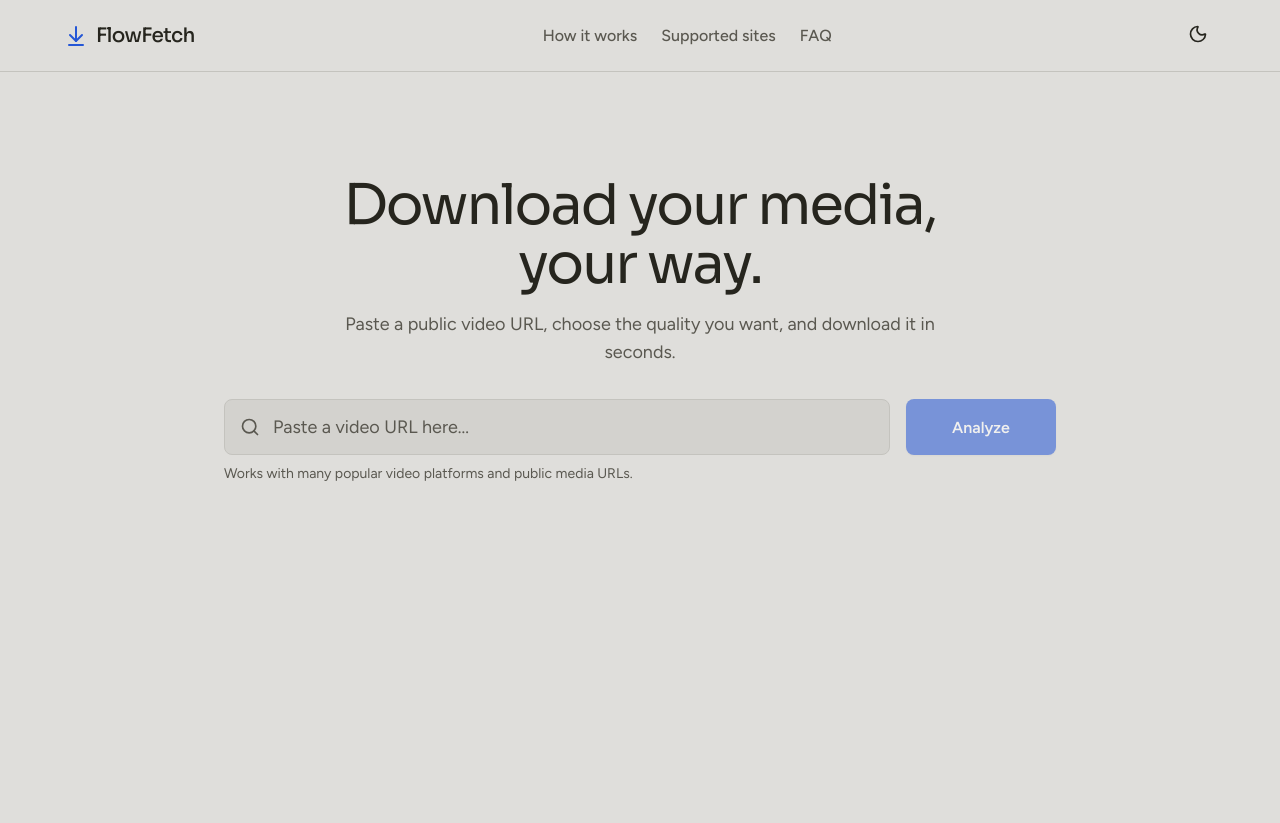
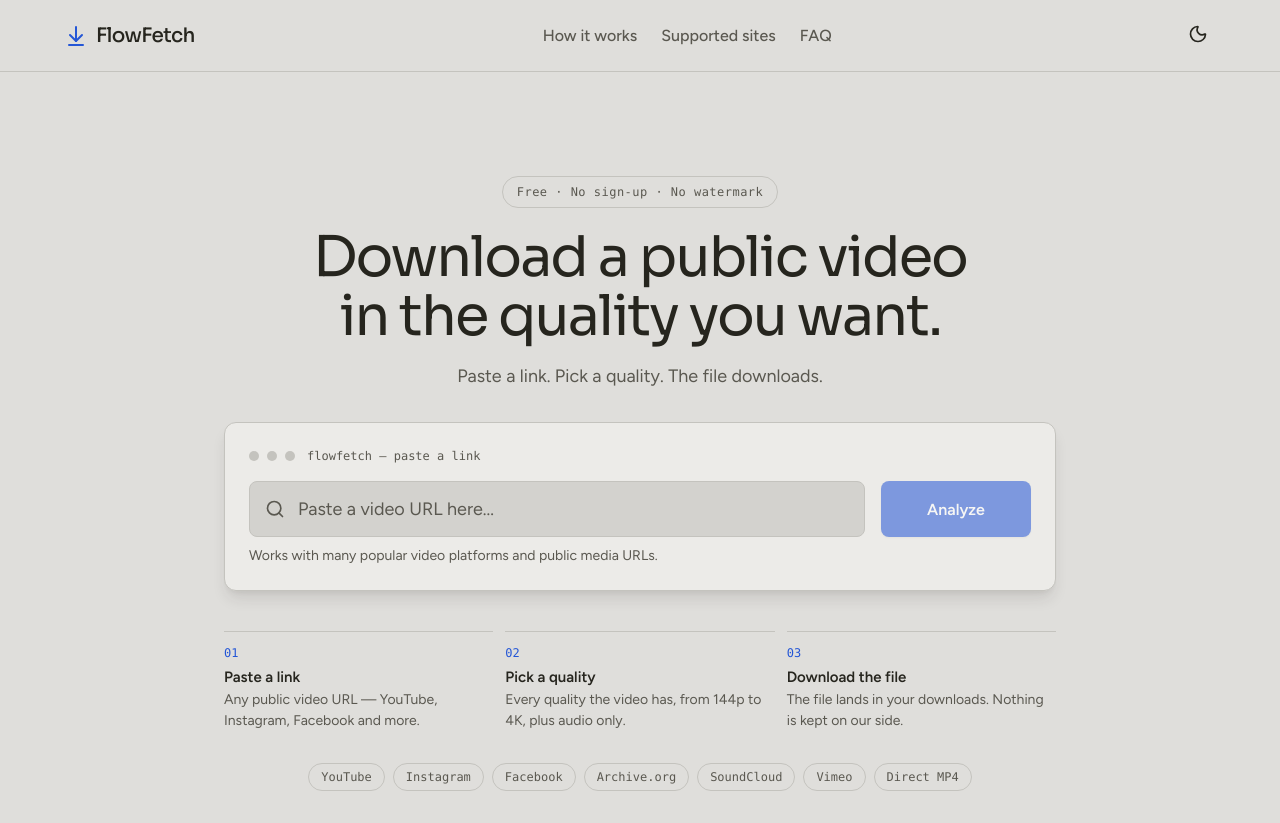
Before and after one commit to suman0365/flowfetch, a React (Vite) app in the folder frontend/: page / in a window 1280 px wide. Before the commit the page ends 800 px from the top, so only its background shows below. Built offline with nearby package versions, Linux system fonts and the light colour scheme; no server answers; a web font is replaced by a local one.

Commit message:
Frontend: new Hero — centred headline, framed window, 3 steps, site chips

```diff
--- a/frontend/src/components/Hero.tsx
+++ b/frontend/src/components/Hero.tsx
@@ -1,11 +1,62 @@
 import { UrlInput } from './UrlInput';
-interface HeroProps { onAnalyze: (url: string) => void; isLoading: boolean; }
-export function Hero({ onAnalyze, isLoading }: HeroProps) {
+
+interface HeroProps {
+  onAnalyze: (url: string) => void;
+  isLoading: boolean;
+  analyzeProgress: number | null;
+  analyzeStage: string;
+}
+
+export function Hero({ onAnalyze, isLoading, analyzeProgress, analyzeStage }: HeroProps) {
   return (
     <section className="hero-section">
-      <h1 className="hero-title">Download your media, your way.</h1>
-      <p className="hero-subtitle">Paste a public video URL, choose the quality you want, and download it in seconds.</p>
-      <UrlInput onAnalyze={onAnalyze} isLoading={isLoading} />
+      <span className="hero-pill">Free · No sign-up · No watermark</span>
+      <h1 className="hero-title">Download a public video in the quality you want.</h1>
+      <p className="hero-subtitle">
+        Paste a link. Pick a quality. The file downloads.
+      </p>
+      <div className="window-frame">
+        <div className="window-bar">
+          <span className="window-dot" />
+          <span className="window-dot" />
+          <span className="window-dot" />
+          <span className="window-label">flowfetch — paste a link</span>
+        </div>
+        <UrlInput
+          onAnalyze={onAnalyze}
+          isLoading={isLoading}
+          analyzeProgress={analyzeProgress}
+          analyzeStage={analyzeStage}
+        />
+      </div>
+
+      <div className="hero-steps">
+        <div className="step">
+          <span className="step-num">01</span>
+          <div className="step-title">Paste a link</div>
+          <div className="step-text">Any public video URL — YouTube, Instagram, Facebook and more.</div>
+        </div>
+        <div className="step">
+          <span className="step-num">02</span>
+          <div className="step-title">Pick a quality</div>
+          <div className="step-text">Every quality the video has, from 144p to 4K, plus audio only.</div>
+        </div>
+        <div className="step">
+          <span className="step-num">03</span>
+          <div className="step-title">Download the file</div>
+          <div className="step-text">The file lands in your downloads. Nothing is kept on our side.</div>
+        </div>
+      </div>
+
+      <div className="site-strip">
+        <span className="site-chip">YouTube</span>
+        <span className="site-chip">Instagram</span>
+        <span className="site-chip">Facebook</span>
+        <span className="site-chip">Archive.org</span>
+        <span className="site-chip">SoundCloud</span>
+        <span className="site-chip">Vimeo</span>
+        <span className="site-chip">Direct MP4</span>
+      </div>
     </section>
   );
 }
```
